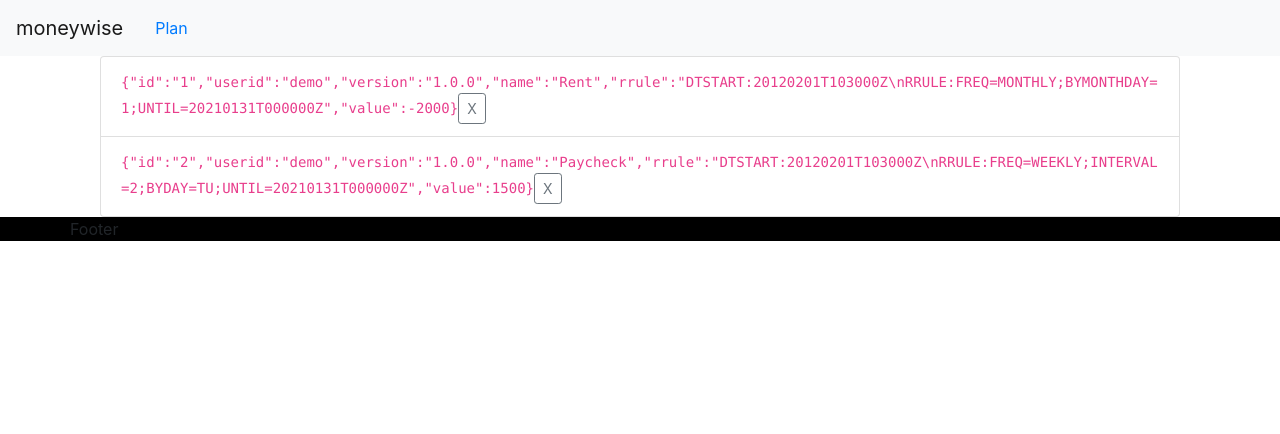
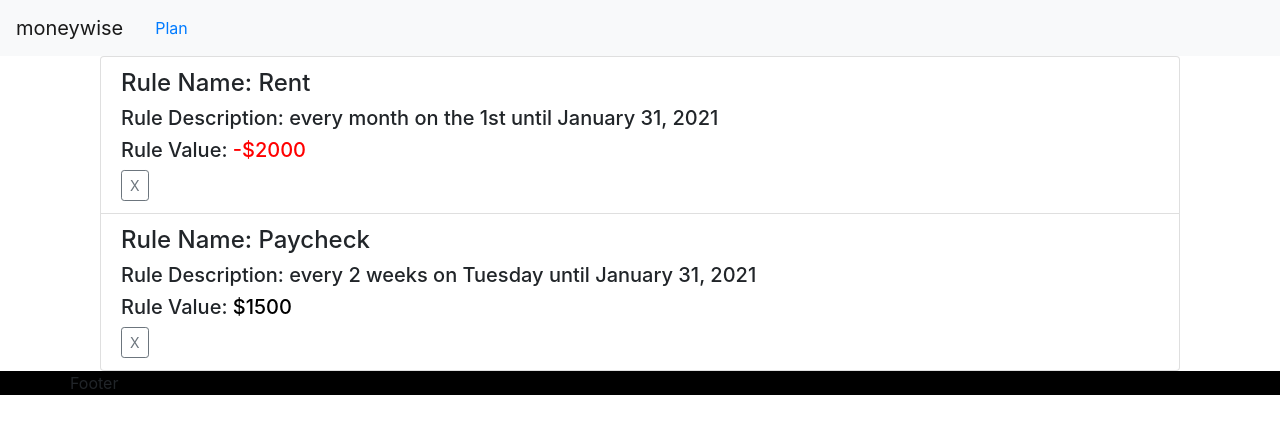
Before and after one commit to MoneyWise2020/MoneyWise2020, a React (Create React App) app in the folder ui/: page /plan in a window 1280 px wide. Shown: the top 434 px of the page. Built offline with nearby package versions, Linux system fonts and the light colour scheme.

Commit message:
feat(ui): Making rules pretty

```diff
--- a/ui/src/pages/plan/rules/IRule.ts
+++ b/ui/src/pages/plan/rules/IRule.ts
@@ -4,7 +4,6 @@ export interface IApiRuleMutate {
     rrule: string;
     value: number;
     labels?: { [label: string]: any };
-
 }
 
 // Extra server-assigned fields which
--- /dev/null
+++ b/ui/src/pages/plan/rules/Rule.css
@@ -0,0 +1,9 @@
+.currency-negative {
+    color: red;
+}
+
+.currency-positive {
+    color: black;
+}
+
+.ruledescription {}
--- a/ui/src/pages/plan/rules/Rule.tsx
+++ b/ui/src/pages/plan/rules/Rule.tsx
@@ -2,6 +2,16 @@ import React, { useCallback } from 'react';
 import Button from 'react-bootstrap/Button';
 import ListGroup from 'react-bootstrap/ListGroup';
 import { IApiRule, IApiRuleMutate } from './IRule';
+import { RRule } from 'rrule';
+import './Rule.css';
+
+
+const Currency = ({ value }: { value: number }) => {
+    if (value < 0) {
+        return <span className="currency-negative">-${value*-1}</span>
+    }
+    return <span className="currency-positive">${value}</span>
+}
 
 export const Rule = ({
     rule,
@@ -12,8 +22,16 @@ export const Rule = ({
     onUpdate?: (id: string, ruleUpdate: IApiRuleMutate) => void,
 }) => {
     const deleteButtonHandler = useCallback(() => onDelete(rule.id), [rule.id]);
+
+    // rule.name
+    // rule.rrule
+    const rrule = RRule.fromString(rule.rrule);
     return <ListGroup.Item>
-        <code>{JSON.stringify(rule)}</code>
-        <Button variant="outline-secondary" size="sm" onClick={deleteButtonHandler}>X</Button>
+        <div className="ruledescription">
+            <h4>Rule Name: {rule.name} </h4>
+            <h5>Rule Description: {rrule.toText()}</h5>
+            <h5>Rule Value: <Currency value={rule.value} /></h5>
+            <Button variant="outline-secondary" size="sm" onClick={deleteButtonHandler}>X</Button>
+        </div>
     </ListGroup.Item>;
 }
```
